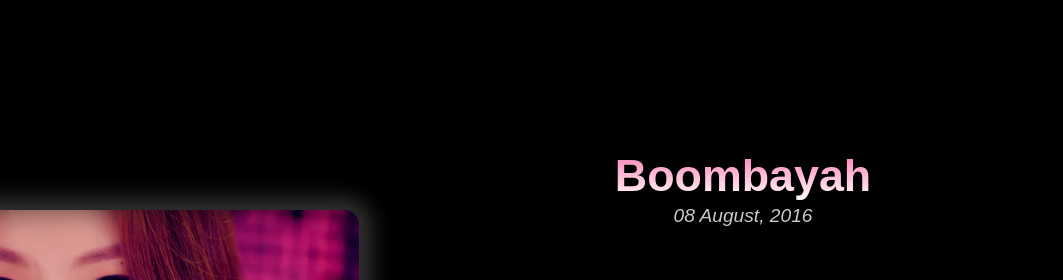
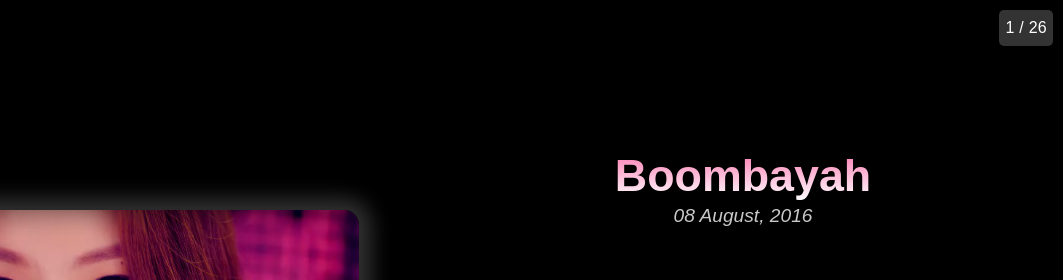
Before and after one commit to PratilipiAich/BP-Tracks, a plain HTML site: page index.html in a window 1280 px wide. Shown: the top 280 px of the page, 217-1280 px from the left. Drawn offline with Linux system fonts and the light colour scheme.

```diff
--- a/index.html
+++ b/index.html
@@ -26,11 +26,11 @@
      <!--- right part --->
   	 <div class="right">
 
-        <!-- <div class="show_song_no">
+        <div class="show_song_no">
           <p id="present">1</p>
           <p>/</p>
-          <p id="total">5</p>
-        </div> -->
+          <p id="total">26</p>
+        </div>
 
        <!--- song title & artist name --->
        <div class="title-div">
```
